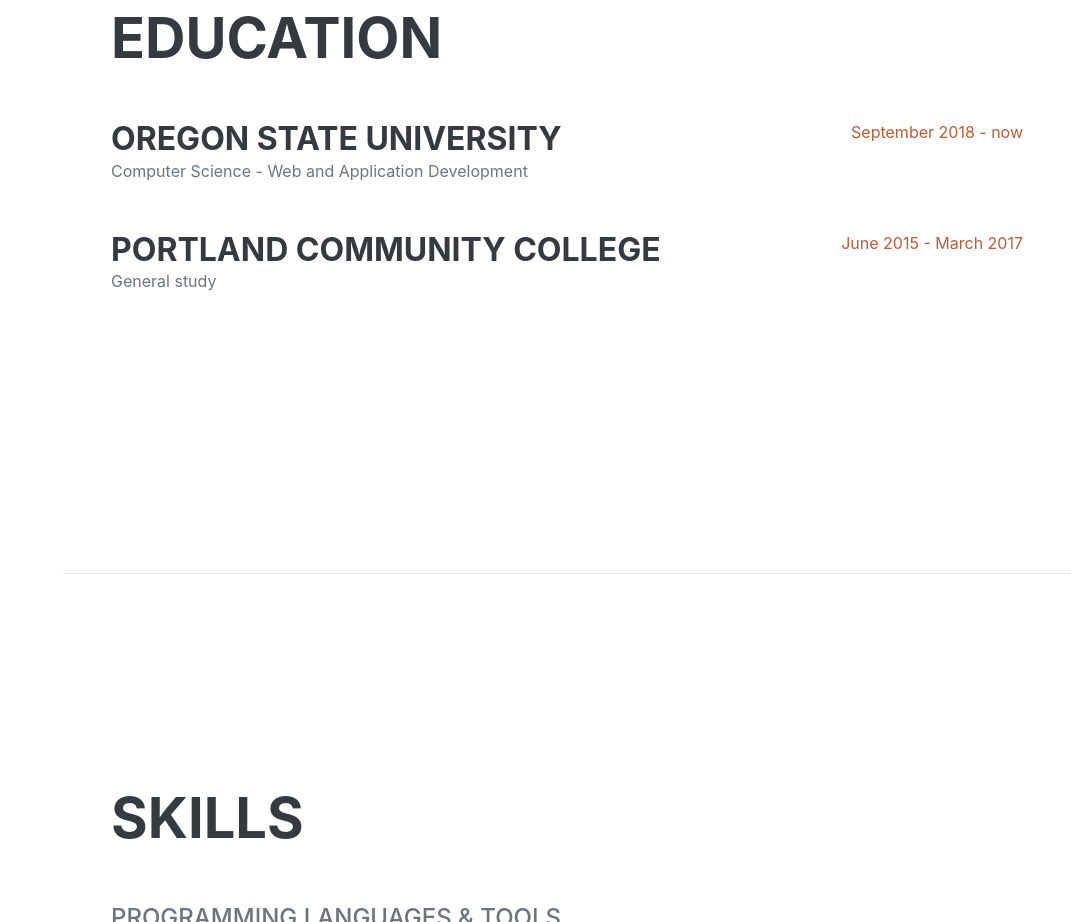
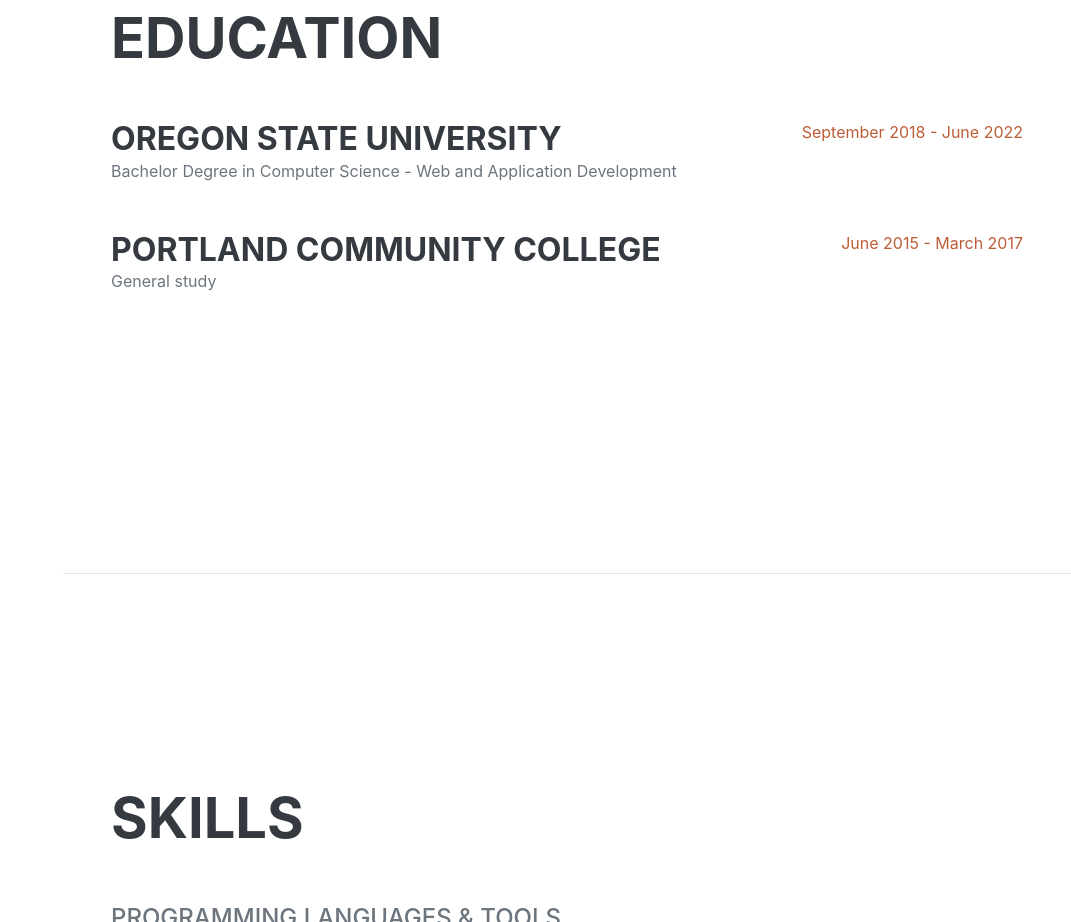
Before and after one commit to yanyan2019/portfolio, a website: page docs/index.html in a window 1280 px wide. Shown: the part 3140-4062 px from the top of the page, without its empty margins (209-1280 px from the left). Drawn offline with nearby package versions, Linux system fonts and the light colour scheme; a web font is replaced by a local one.

Commit message:
edit education

```diff
--- a/docs/index.html
+++ b/docs/index.html
@@ -148,9 +148,9 @@
                         <div class="flex-grow-1">
                             <h3 class="mb-0">Oregon state University</h3>
 
-                            <div>Computer Science - Web and Application Development</div>
+                            <div>Bachelor Degree in Computer Science - Web and Application Development</div>
                         </div>
-                        <div class="flex-shrink-0"><span class="text-primary">September 2018 - now</span></div>
+                        <div class="flex-shrink-0"><span class="text-primary">September 2018 - June 2022</span></div>
                     </div>
                     <div class="d-flex flex-column flex-md-row justify-content-between mb-5">
                         <div class="flex-grow-1">
```
